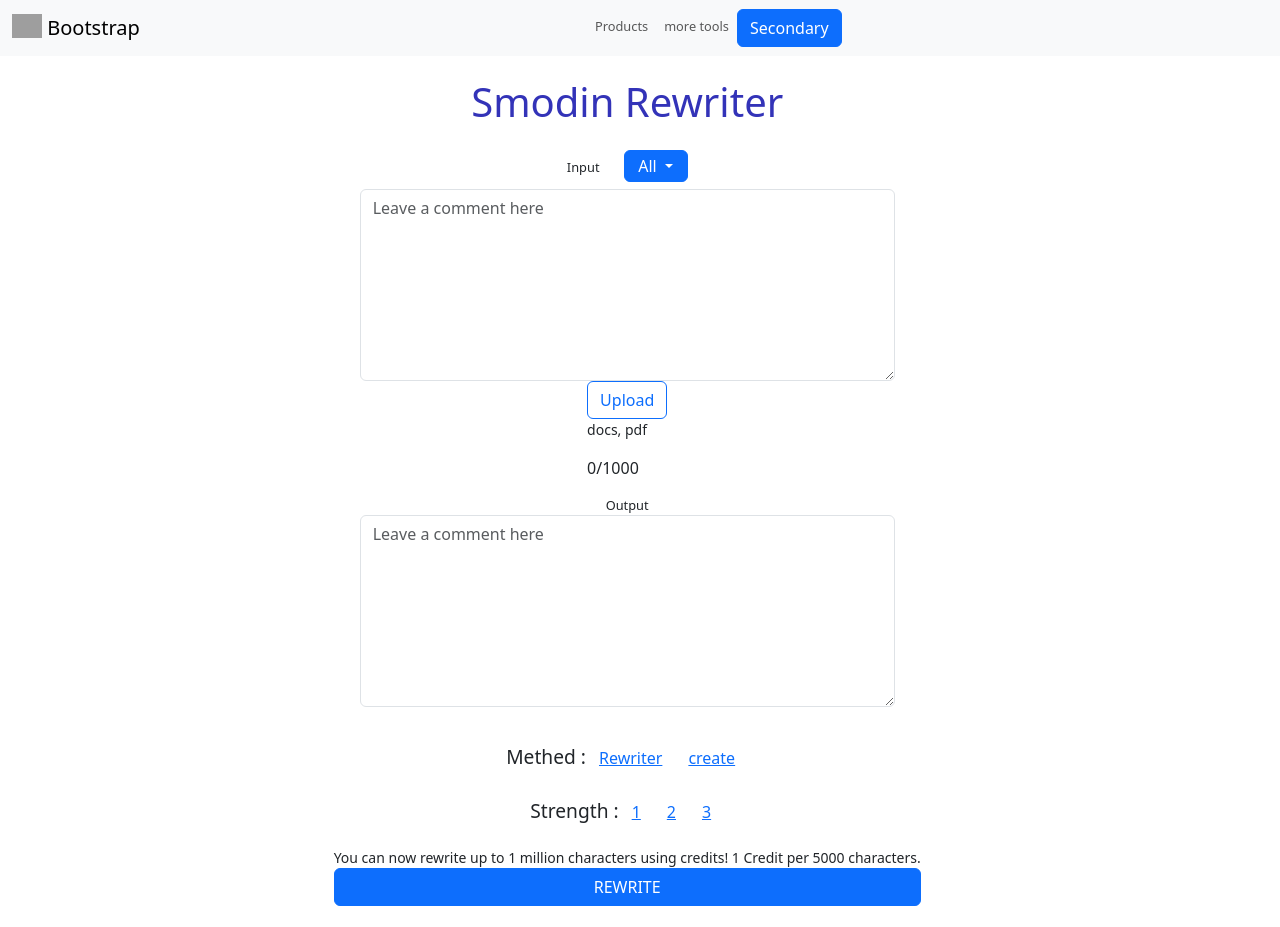
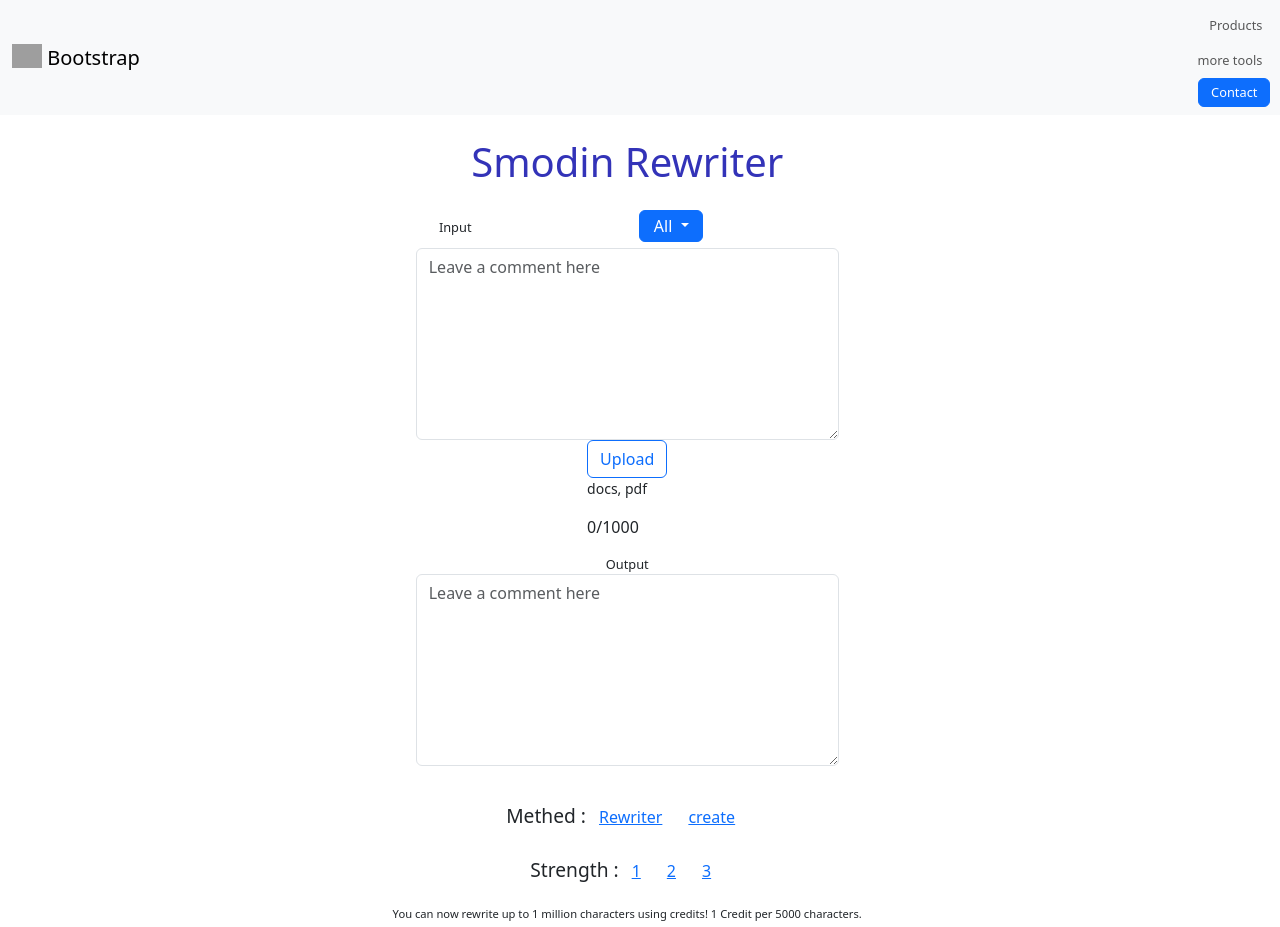
Before and after one commit to manuozan96/paraphrase-project, a plain HTML site: page index.html in a window 1280 px wide. Shown: the top 927 px of the page. Drawn offline with nearby package versions, Linux system fonts and the light colour scheme; grey boxes are pictures that could not be loaded.

Commit message:
first commit

```diff
--- a/index.html
+++ b/index.html
@@ -14,7 +14,7 @@
 
 <body>
     <header>
-        <nav class="navbar navbar-expand-lg bg-body-tertiary" data-bs-theme="light">
+        <nav class="navbar navbar-expand-lg bg-body-tertiary" data-bs-theme="light" style="background-color: rgb(239, 240, 255);">
             <div class="container-fluid">
                 <a class="navbar-brand" href="#">
                     <img src="https://w7.pngwing.com/pngs/628/224/png-transparent-bootstrap-plain-wordmark-logo-icon.png"
@@ -24,8 +24,8 @@
                     aria-controls="navbarNav" aria-expanded="false" aria-label="Toggle navigation">
                     <span class="navbar-toggler-icon"></span>
                 </button>
-                <div class="collapse navbar-collapse" id="navbarNav">
-                    <ul class="navbar-nav">
+                <div class="collapse navbar-collapse conteinerElementsNav" id="navbarNav">
+                    <ul class="navbar-nav conteinerUl--conteinerELementsNav">
                         <li class="nav-item">
                             <a class="nav-link" href="#">Products</a>
                         </li>
@@ -33,7 +33,7 @@
                             <a class="nav-link" href="#">more tools</a>
                         </li>
                         <li>
-                            <button type="button" class="btn btn-primary">Secondary</button>
+                            <button type="button" class="btn btn-primary">Contact</button>
                         </li>
                     </ul>
                 </div>
@@ -80,8 +80,6 @@
                                 </div>
                             </div>
 
-                        </div>
-                        <div class="col inputs--conteinerInputs">
                             <label for="floatingTextarea2">Output</label>
                             <textarea class="form-control textAreaMain" placeholder="Leave a comment here"
                                 id="floatingTextarea2" maxlength="1000"></textarea>
@@ -100,7 +98,7 @@
                             <button type="button" class="btn btn-link">3</button>
                         </div>
                     </div>
-                    <div>
+                    <div class="conteinerSmallButton--conteinerMain">
                         <small>You can now rewrite up to 1 million characters using credits! 1 Credit per 5000
                             characters.
                         </small>
@@ -149,13 +147,13 @@
                 </div>
 
             </section>
-            <section>
+            <section class="section2">
                 <h2 class="recreate">Recreate Examples</h2>
                 <div class="examplesButtons">
                     <button type="button" class="btn btn-link">Services</button>
                     <button type="button" class="btn btn-link">Services 2</button>
                 </div>
-                <div class="row">
+                <div class="row conteinerExamples">
                     <div class="form-floating">
                         <small>input</small>
                         <p class="examplePhrase">Lorem ipsum dolor sit amet, consectetur adipisicing elit. Quia
@@ -180,7 +178,8 @@
                             </div>
                             <div class="conteinerText--conteinerUseful">
                                 <h4>Services for userss</h4>
-                                <p>We offer daily trials, and our rewrite machine supports over 100 different languages to make sure everyone has access to text rewriting capabilities</p>
+                                <p>We offer daily trials, and our rewrite machine supports over 100 different languages
+                                    to make sure everyone has access to text rewriting capabilities</p>
                             </div>
                         </li>
                         <li>
@@ -189,7 +188,9 @@
                             </div>
                             <div class="conteinerText--conteinerUseful">
                                 <h4>Communication Services</h4>
-                                <p>Lorem ipsum dolor, sit amet consectetur adipisicing elit. Fugiat saepe iste atque ullam, deleniti minima quibusdam in reiciendis nihil numquam molestiae aspernatur at voluptatem blanditiis eligendi necessitatibus reprehenderit quo praesentium.</p>
+                                <p>Lorem ipsum dolor, sit amet consectetur adipisicing elit. Fugiat saepe iste atque
+                                    ullam, deleniti minima quibusdam in reiciendis nihil numquam molestiae aspernatur at
+                                    voluptatem blanditiis eligendi necessitatibus reprehenderit quo praesentium.</p>
                             </div>
                         </li>
                         <li>
@@ -198,7 +199,9 @@
                             </div>
                             <div class="conteinerText--conteinerUseful">
                                 <h4>Email services</h4>
-                                <p>Lorem ipsum dolor sit amet, consectetur adipisicing elit. Vitae optio nemo, eius iusto architecto enim impedit repudiandae rerum dolore, totam libero! Sint totam cupiditate dolorem expedita. Pariatur tempore impedit eum!</p>
+                                <p>Lorem ipsum dolor sit amet, consectetur adipisicing elit. Vitae optio nemo, eius
+                                    iusto architecto enim impedit repudiandae rerum dolore, totam libero! Sint totam
+                                    cupiditate dolorem expedita. Pariatur tempore impedit eum!</p>
                             </div>
                         </li>
                         <li>
@@ -207,7 +210,9 @@
                             </div>
                             <div class="conteinerText--conteinerUseful">
                                 <h4>Cloud backup services</h4>
-                                <p>Lorem ipsum dolor sit amet consectetur adipisicing elit. Laudantium eius quos blanditiis quasi impedit dolorem minima sequi consectetur enim commodi repellat unde voluptatem, earum aliquam! Possimus dignissimos architecto quis delectus.</p>
+                                <p>Lorem ipsum dolor sit amet consectetur adipisicing elit. Laudantium eius quos
+                                    blanditiis quasi impedit dolorem minima sequi consectetur enim commodi repellat unde
+                                    voluptatem, earum aliquam! Possimus dignissimos architecto quis delectus.</p>
                             </div>
                         </li>
                         <li>
@@ -216,7 +221,10 @@
                             </div>
                             <div class="conteinerText--conteinerUseful">
                                 <h4>Segurity and fast</h4>
-                                <p>Lorem ipsum dolor sit amet consectetur adipisicing elit. Reprehenderit laborum corporis molestias maiores consectetur nostrum vero, commodi omnis harum veniam veritatis quos exercitationem repudiandae culpa ad pariatur laboriosam! Laudantium, soluta?</p>
+                                <p>Lorem ipsum dolor sit amet consectetur adipisicing elit. Reprehenderit laborum
+                                    corporis molestias maiores consectetur nostrum vero, commodi omnis harum veniam
+                                    veritatis quos exercitationem repudiandae culpa ad pariatur laboriosam! Laudantium,
+                                    soluta?</p>
                             </div>
                         </li>
                         <li>
@@ -225,7 +233,9 @@
                             </div>
                             <div class="conteinerText--conteinerUseful">
                                 <h4>Photography services</h4>
-                                <p>Lorem ipsum dolor sit amet consectetur adipisicing elit. Quis officiis accusamus totam sapiente pariatur assumenda iusto libero laudantium quisquam? Doloremque voluptatibus nihil fuga nam neque magnam aliquam non quam ducimus.</p>
+                                <p>Lorem ipsum dolor sit amet consectetur adipisicing elit. Quis officiis accusamus
+                                    totam sapiente pariatur assumenda iusto libero laudantium quisquam? Doloremque
+                                    voluptatibus nihil fuga nam neque magnam aliquam non quam ducimus.</p>
                             </div>
                         </li>
                     </ul>
--- a/indexStyle.css
+++ b/indexStyle.css
@@ -53,6 +53,25 @@
     flex-direction: row !important;
 }
 
+.conteinerElementsNav{
+    width: 100%;
+}
+
+.conteinerUl--conteinerELementsNav{
+    display: flex !important;
+    flex-direction: column !important;
+    align-items: end;
+    width: 100%;
+}
+
+.conteinerUl--conteinerELementsNav button{
+    height: 1.8rem;
+    font-size: inherit;
+    display: flex;
+    justify-content: center;
+    align-items: center;
+}
+
 .buttonNav{
     width: 1rem;
 }
@@ -62,6 +81,12 @@
     flex-direction: column;
     justify-content: center;
     align-items: center;
+}
+
+.section2{
+    display: flex;
+    flex-direction: column;
+    justify-content: center;
 }
 
 .title{
@@ -85,6 +110,7 @@
 .divLabelButton{
     display: flex;
     align-items: center;
+    width: 90%;
     flex-direction: row;
     margin-bottom: 0.2rem;
 }
@@ -118,6 +144,16 @@
 
 .methedDiv h3, .strengthDiv h3{
     font-size: 1.2rem;
+}
+
+.conteinerSmallButton--conteinerMain{
+    align-items: center;
+    text-align: center;
+}
+
+.conteinerSmallButton--conteinerMain small{
+    font-size: 0.7rem;
+    margin-bottom: 0.5rem;
 }
 
 .sectionCard{
@@ -154,6 +190,14 @@
     display: flex;
     flex-direction: row;
     justify-content: center;
+}
+
+.conteinerExamples{
+    padding: 0.2rem;
+}
+
+.conteinerExamples small{
+    margin-left: 0.5rem;
 }
 
 .examplePhrase{
```
